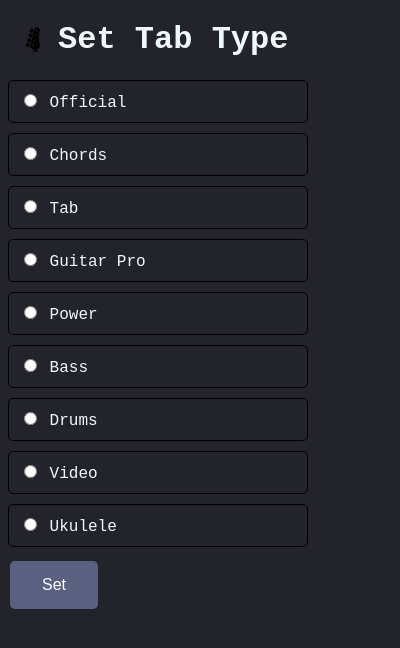
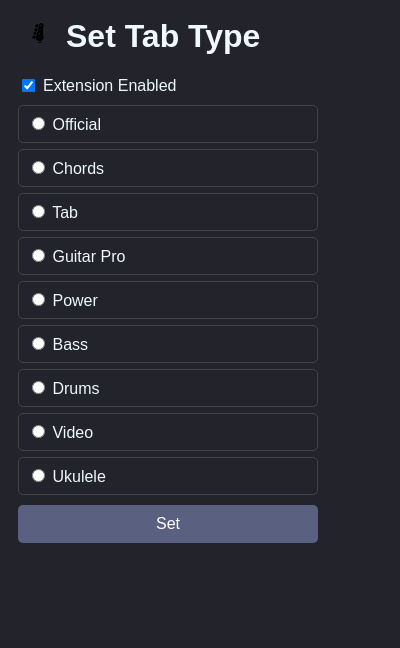
Before and after one commit to tim-tom-88/UG-tab-search, a browser extension: page popup.html in a window 400 px wide. Drawn offline with Linux system fonts and the light colour scheme.

Commit message:
Improve popup UI and add enable toggle

```diff
--- a/popup.html
+++ b/popup.html
@@ -4,41 +4,50 @@
     <style>
         body {
           width: 300px;
-          height: 600px;
-          font-family:'Courier New', Courier, monospace;
+          font-family: Arial, Helvetica, sans-serif;
           background-color: #23242b;
           color: aliceblue;
+          padding: 10px;
         }
         h1 {
-          background-image: url('images/bassHead.png'); /* Replace with the path to your icon */
+          background-image: url('images/bassHead.png');
           background-repeat: no-repeat;
-          background-size: 50px;
-          padding-left: 50px; /* Add space for the icon */
+          background-size: 40px;
+          padding-left: 48px;
+          margin-top: 0;
         }
         button {
-          background-color: #5a6180; /* Green */
+          background-color: #5a6180;
           border: none;
           color: white;
-          padding: 15px 32px;
+          padding: 10px;
           text-align: center;
-          text-decoration: none;
-          display: inline-block;
+          display: block;
+          width: 100%;
           font-size: 16px;
-          margin: 4px 2px;
+          margin-top: 10px;
           cursor: pointer;
           border-radius: 5px;
         }
         .radio-container {
-          border: 1px solid #000;
-          padding: 10px;
-          margin-bottom: 10px;
+          border: 1px solid #444;
+          padding: 8px;
+          margin-bottom: 6px;
           border-radius: 5px;
         }
-      </style>
+        .toggle {
+          margin: 10px 0;
+          display: flex;
+          align-items: center;
+        }
+        .toggle input {
+          margin-right: 8px;
+        }
     </style>
   </head>
   <body>
     <h1>Set Tab Type</h1>
+    <label class="toggle"><input type="checkbox" id="extensionEnabled"> Extension Enabled</label>
     <form id="tabTypeForm">
       <div class="radio-container">
         <input type="radio" id="official" name="tabType" value="900">
--- a/popup.js
+++ b/popup.js
@@ -13,10 +13,15 @@
     window.close();
   });
 
-  // When the popup is loaded, retrieve the stored tab type
-  window.addEventListener('DOMContentLoaded', (event) => {
-    chrome.storage.sync.get('tabType', function(data) {
-      // If a tab type has been stored, set the corresponding radio button to be checked
+document.getElementById('extensionEnabled').addEventListener('change', function(event) {
+    const enabled = event.target.checked;
+    chrome.storage.sync.set({ enabled });
+    chrome.runtime.sendMessage({ enabled });
+  });
+
+// When the popup is loaded, retrieve stored settings
+window.addEventListener('DOMContentLoaded', () => {
+    chrome.storage.sync.get(['tabType', 'enabled'], function(data) {
       if (data.tabType) {
         const tabTypeToIdMap = {
           "900": "official",
@@ -32,5 +37,10 @@
         const correspondingId = tabTypeToIdMap[data.tabType];
         document.getElementById(correspondingId).checked = true;
       }
+      if (typeof data.enabled !== 'undefined') {
+        document.getElementById('extensionEnabled').checked = data.enabled;
+      } else {
+        document.getElementById('extensionEnabled').checked = true;
+      }
     });
   });
```
Also changed, not shown: background.js (+18 -4 lines).
